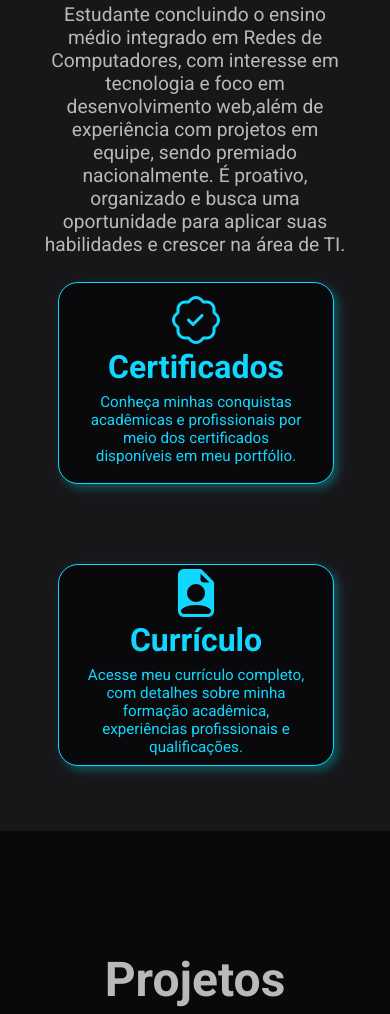
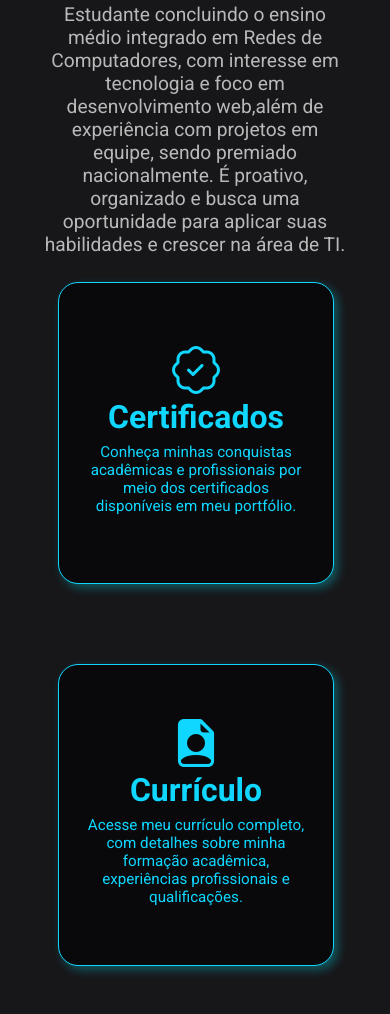
Before and after one commit to httpsJadson/Jadson-Araujo-da-Silva, a plain HTML site: page index.html in a window 390 px wide. Shown: the part 1097-2111 px from the top of the page. Drawn offline with nearby package versions, Linux system fonts and the light colour scheme.

Commit message:
Update style.css

```diff
--- a/style.css
+++ b/style.css
@@ -606,6 +606,8 @@ Contato*/
     #projetos .item-list p{
         width: 90%;
     }
+    #sobre .item-list{
+        min-height: 300px;
 }
 
 @media (max-width: 600px) {
```
